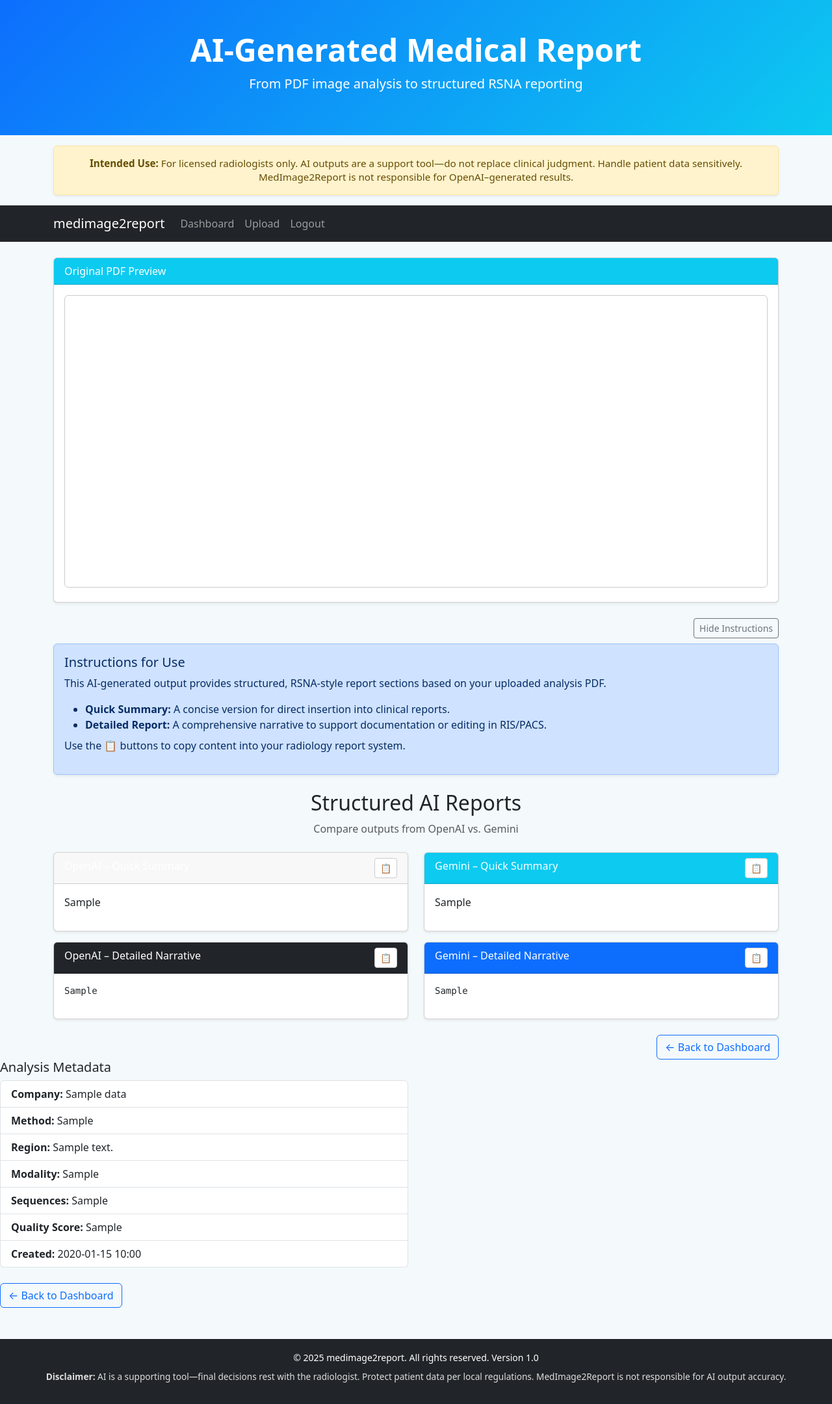
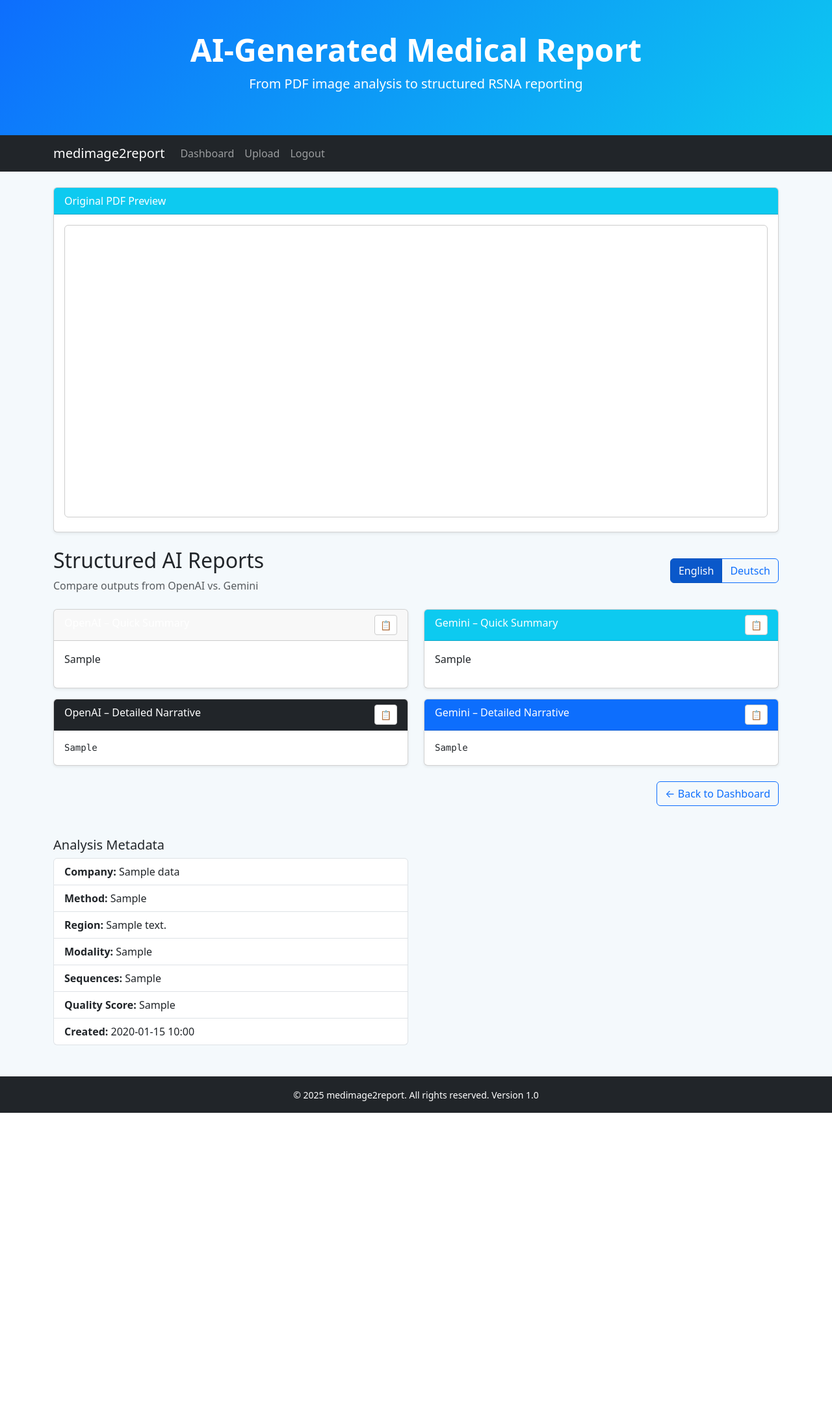
Before and after one commit to RichardNur/medimage2report, a Flask app: page /view_report/1 in a window 1280 px wide. Shown: the whole page at 65% size. After the commit the page ends 1712 px from the top, so only its background shows below. Run offline with Flask 3, Linux system fonts and the light colour scheme; a user stored in the database is signed in; tables that the repository leaves empty hold one stand-in row (values such as "Sample post").

Commit message:
Add Translation Service to German, Storing all versions in DB.

```diff
--- a/app/templates/view_report.html
+++ b/app/templates/view_report.html
@@ -6,59 +6,33 @@
   <meta name="viewport" content="width=device-width, initial-scale=1">
   <link href="https://cdn.jsdelivr.net/npm/bootstrap@5.3.0/dist/css/bootstrap.min.css" rel="stylesheet">
   <style>
-    body {
-      background-color: #f4f9fc;
-    }
-    @media print {
-      .no-print {
-        display: none;
-      }
-    }
-    .btn-copy {
-      background: #ffffff;
-      border: 1px solid #ccc;
-      font-size: 0.875rem;
-    }
-    iframe {
-      border: 1px solid #ccc;
-      border-radius: 6px;
-    }
-    .alert-disclaimer {
-      font-size: 0.95rem;
-      line-height: 1.4;
-    }
-    footer .disclaimer {
-      font-size: 0.85rem;
-      margin-top: 0.5rem;
-      color: #ddd;
+    body { background-color: #f4f9fc; }
+    @media print { .no-print { display: none; } }
+    .btn-copy { background: #ffffff; border: 1px solid #ccc; font-size: 0.875rem; }
+    iframe { border: 1px solid #ccc; border-radius: 6px; }
+    .alert-disclaimer { font-size: 0.95rem; line-height: 1.4; }
+    footer .disclaimer { font-size: 0.85rem; margin-top: 0.5rem; color: #ddd; }
+
+    /* --- NEW STYLES --- */
+    /* Hide German text by default */
+    .lang-de { display: none; }
+    .report-content-wrapper pre {
+        white-space: pre-wrap;
+        margin-bottom: 0;
     }
   </style>
 </head>
 <body>
 
-  <!-- Gradient Header -->
   <header class="py-5 text-white text-center no-print" style="background: linear-gradient(135deg, #0d6efd, #0dcaf0);">
     <div class="container">
       <h1 class="display-5 fw-bold">AI-Generated Medical Report</h1>
       <p class="lead">From PDF image analysis to structured RSNA reporting</p>
     </div>
   </header>
-
-  <!-- Restrictions & Disclaimers Banner -->
-  <div class="container mt-3">
-    <div class="alert alert-warning alert-disclaimer text-center shadow-sm">
-      <strong>Intended Use:</strong> For licensed radiologists only. AI outputs are a support tool—do not replace clinical judgment.
-      Handle patient data sensitively. MedImage2Report is not responsible for OpenAI–generated results.
-    </div>
-  </div>
-
-  <!-- Navbar -->
   <nav class="navbar navbar-expand-lg navbar-dark bg-dark no-print">
     <div class="container">
       <a class="navbar-brand" href="{{ url_for('index') }}">medimage2report</a>
-      <button class="navbar-toggler" type="button" data-bs-toggle="collapse" data-bs-target="#navbarNav">
-        <span class="navbar-toggler-icon"></span>
-      </button>
       <div class="collapse navbar-collapse" id="navbarNav">
         <ul class="navbar-nav me-auto">
           <li class="nav-item"><a class="nav-link" href="{{ url_for('status') }}">Dashboard</a></li>
@@ -69,7 +43,6 @@
     </div>
   </nav>
 
-  <!-- PDF Preview -->
   <div class="container mt-4">
     <div class="card mb-4 shadow-sm">
       <div class="card-header bg-info text-white">Original PDF Preview</div>
@@ -81,73 +54,62 @@
     </div>
   </div>
 
-  <!-- AI Summary Instruction with Toggle -->
-  <div class="container mb-4">
-    <div class="text-end mb-2">
-      <button class="btn btn-sm btn-outline-secondary" onclick="toggleInstructions()" id="toggleBtn">
-        Hide Instructions
-      </button>
+<div class="container">
+  <div class="d-flex justify-content-between align-items-center mb-4">
+    <div>
+        <h2>Structured AI Reports</h2>
+        <p class="text-muted mb-0">Compare outputs from OpenAI vs. Gemini</p>
     </div>
-
-    <div id="instructionBox" class="alert alert-primary shadow-sm">
-      <h5>Instructions for Use</h5>
-      <p>This AI-generated output provides structured, RSNA-style report sections based on your uploaded analysis PDF.</p>
-      <ul class="mb-0">
-        <li><strong>Quick Summary:</strong> A concise version for direct insertion into clinical reports.</li>
-        <li><strong>Detailed Report:</strong> A comprehensive narrative to support documentation or editing in RIS/PACS.</li>
-      </ul>
-      <p class="mt-2">Use the 📋 buttons to copy content into your radiology report system.</p>
+    <div class="btn-group no-print" role="group">
+        <button type="button" class="btn btn-primary active" id="btn-lang-en" onclick="switchLanguage('en')">English</button>
+        <button type="button" class="btn btn-outline-primary" id="btn-lang-de" onclick="switchLanguage('de')">Deutsch</button>
     </div>
   </div>
 
-<!-- AI Summary Sections -->
-<div class="container">
-  <div class="text-center mb-4">
-    <h2>Structured AI Reports</h2>
-    <p class="text-muted">Compare outputs from OpenAI vs. Gemini</p>
-  </div>
 
   <div class="row g-4">
-    <!-- OpenAI Column -->
     <div class="col-md-6">
       <div class="card mb-3 shadow-sm">
         <div class="card-header bg-olive text-white d-flex justify-content-between">
           <span>OpenAI – Quick Summary</span>
-          <button class="btn btn-sm btn-copy no-print" onclick="copyText('oaQuick')">📋</button>
+          <button class="btn btn-sm btn-copy no-print" onclick="copyActiveText(this)">📋</button>
         </div>
-        <div class="card-body">
-          <p id="oaQuick">{{ report.report_section_short_openai }}</p>
+        <div class="card-body report-content-wrapper">
+          <div class="lang-en"><p>{{ report.report_section_short_openai }}</p></div>
+          <div class="lang-de"><p>{{ report.report_section_short_openai_de }}</p></div>
         </div>
       </div>
       <div class="card shadow-sm">
         <div class="card-header bg-dark text-white d-flex justify-content-between">
           <span>OpenAI – Detailed Narrative</span>
-          <button class="btn btn-sm btn-copy no-print" onclick="copyText('oaLong')">📋</button>
+          <button class="btn btn-sm btn-copy no-print" onclick="copyActiveText(this)">📋</button>
         </div>
-        <div class="card-body">
-          <pre id="oaLong" style="white-space: pre-wrap;">{{ report.report_section_long_openai }}</pre>
+        <div class="card-body report-content-wrapper">
+            <pre class="lang-en">{{ report.report_section_long_openai }}</pre>
+            <pre class="lang-de">{{ report.report_section_long_openai_de }}</pre>
         </div>
       </div>
     </div>
 
-    <!-- Gemini Column -->
     <div class="col-md-6">
       <div class="card mb-3 shadow-sm">
         <div class="card-header bg-info text-white d-flex justify-content-between">
           <span>Gemini – Quick Summary</span>
-          <button class="btn btn-sm btn-copy no-print" onclick="copyText('gmQuick')">📋</button>
+          <button class="btn btn-sm btn-copy no-print" onclick="copyActiveText(this)">📋</button>
         </div>
-        <div class="card-body">
-          <p id="gmQuick">{{ report.report_section_short_gemini }}</p>
+        <div class="card-body report-content-wrapper">
+            <div class="lang-en"><p>{{ report.report_section_short_gemini }}</p></div>
+            <div class="lang-de"><p>{{ report.report_section_short_gemini_de }}</p></div>
         </div>
       </div>
       <div class="card shadow-sm">
         <div class="card-header bg-primary text-white d-flex justify-content-between">
           <span>Gemini – Detailed Narrative</span>
-          <button class="btn btn-sm btn-copy no-print" onclick="copyText('gmLong')">📋</button>
+          <button class="btn btn-sm btn-copy no-print" onclick="copyActiveText(this)">📋</button>
         </div>
-        <div class="card-body">
-          <pre id="gmLong" style="white-space: pre-wrap;">{{ report.report_section_long_gemini }}</pre>
+        <div class="card-body report-content-wrapper">
+            <pre class="lang-en">{{ report.report_section_long_gemini }}</pre>
+            <pre class="lang-de">{{ report.report_section_long_gemini_de }}</pre>
         </div>
       </div>
     </div>
@@ -159,7 +121,7 @@
 </div>
 
 
-    <!-- Meta Information -->
+    <div class="container mt-5">
       <div class="row">
           <div class="col-md-6">
             <h5>Analysis Metadata</h5>
@@ -174,40 +136,62 @@
             </ul>
           </div>
       </div>
-
-    <div class="mt-4 no-print">
-      <a href="{{ url_for('status') }}" class="btn btn-outline-primary">← Back to Dashboard</a>
-    </div>
     </div>
 
-  <!-- Footer with brief disclaimer -->
   <footer class="bg-dark text-white text-center py-3 mt-5">
     <small>&copy; 2025 medimage2report. All rights reserved. Version 1.0</small>
-    <div class="disclaimer">
-      <p>
-        <strong>Disclaimer:</strong> AI is a supporting tool—final decisions rest with the radiologist.
-        Protect patient data per local regulations. MedImage2Report is not responsible for AI output accuracy.
-      </p>
-    </div>
   </footer>
 
   <script>
-    function copyText(id){
-      navigator.clipboard.writeText(
-        document.getElementById(id).innerText
-      ).then(_=>alert('Copied!'));
+    // Global variable to track the currently selected language
+    let currentLang = 'en';
+
+    function switchLanguage(lang) {
+      if (lang === currentLang) return; // Do nothing if language is already selected
+
+      currentLang = lang;
+
+      // Select all language-specific content elements
+      const contentElements = document.querySelectorAll('.lang-en, .lang-de');
+      contentElements.forEach(el => {
+        // Hide all elements initially
+        el.style.display = 'none';
+      });
+
+      // Show only the elements for the selected language
+      const activeElements = document.querySelectorAll(`.lang-${lang}`);
+      activeElements.forEach(el => {
+        el.style.display = 'block';
+      });
+
+      // Update the active state of the toggle buttons
+      const btnEn = document.getElementById('btn-lang-en');
+      const btnDe = document.getElementById('btn-lang-de');
+
+      if (lang === 'en') {
+        btnEn.classList.add('active', 'btn-primary');
+        btnEn.classList.remove('btn-outline-primary');
+        btnDe.classList.remove('active', 'btn-primary');
+        btnDe.classList.add('btn-outline-primary');
+      } else {
+        btnDe.classList.add('active', 'btn-primary');
+        btnDe.classList.remove('btn-outline-primary');
+        btnEn.classList.remove('active', 'btn-primary');
+        btnEn.classList.add('btn-outline-primary');
+      }
     }
 
-    function toggleInstructions() {
-      const box = document.getElementById("instructionBox");
-      const btn = document.getElementById("toggleBtn");
+    // A smarter copy function that copies the currently visible text
+    function copyActiveText(buttonElement) {
+      // Find the parent card, then the content wrapper inside it
+      const wrapper = buttonElement.closest('.card').querySelector('.report-content-wrapper');
+      // Find the currently active language div inside the wrapper
+      const activeContent = wrapper.querySelector(`.lang-${currentLang}`);
 
-      if (box.style.display === "none") {
-        box.style.display = "block";
-        btn.textContent = "Hide Instructions";
-      } else {
-        box.style.display = "none";
-        btn.textContent = "Show Instructions";
+      if (activeContent) {
+        navigator.clipboard.writeText(activeContent.innerText)
+          .then(() => alert('Copied!'))
+          .catch(err => console.error('Failed to copy text: ', err));
       }
     }
   </script>
--- a/data/models/models.py
+++ b/data/models/models.py
@@ -70,11 +70,17 @@
     body_region  = Column(String(100), nullable=True)
     modality     = Column(String(100), nullable=True)
 
-    # existing fields
+    # --- English Reports (Original) ---
     report_section_short_openai = Column(Text, nullable=True)
     report_section_long_openai  = Column(Text, nullable=True)
     report_section_short_gemini = Column(Text, nullable=True)
     report_section_long_gemini  = Column(Text, nullable=True)
+
+    # --- GERMAN REPORTS (NEW) ---
+    report_section_short_openai_de = Column(Text, nullable=True)
+    report_section_long_openai_de  = Column(Text, nullable=True)
+    report_section_short_gemini_de = Column(Text, nullable=True)
+    report_section_long_gemini_de  = Column(Text, nullable=True)
 
     report_quality_score = Column(String(10), nullable=True)
     created_at           = Column(DateTime, default=datetime.now(timezone.utc), nullable=False)
```
Also changed, not shown: app/services/pdf_processing.py (+19 -19 lines), data/sqlite_data_manager.py (+10 -0 lines), run.py (+23 -12 lines). Lines whose indentation alone changed are shown as unchanged.
